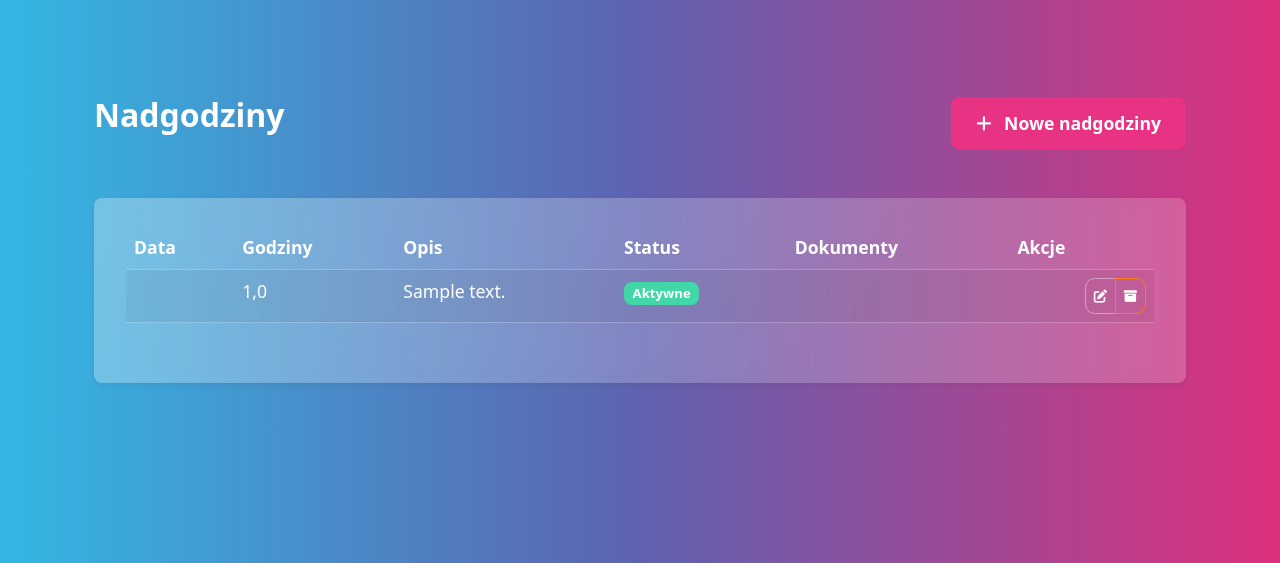
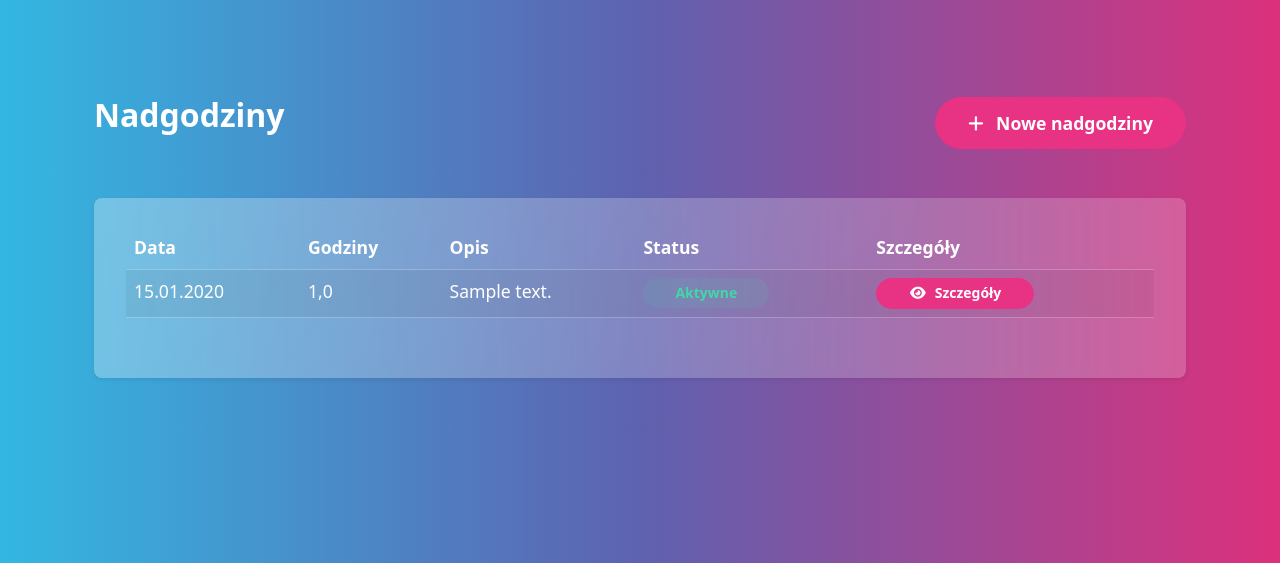
Before and after one commit to zeusjoan/django-timo, a Django app: page /nadgodziny/ in a window 1280 px wide. Shown: the part 84-647 px from the top of the page. Run offline with Django 4.2, Linux system fonts and the light colour scheme; a user stored in the database is signed in; tables that the repository leaves empty hold one stand-in row (values such as "Sample post"); some libraries are stand-ins or nearby versions.

Commit message:
Ujednolicenie wyglądu elementów interfejsu
- Ustandaryzowano wymiary i style przycisków 'Szczegóły' i pól statusu
- Dodano wspólne style CSS dla przycisków i badge'y
- Ujednolicono rozmiar czcionki, padding i wymiary minimalne
- Dodano zaokrąglone krawędzie (rounded-pill)
- Poprawiono wyrównanie i odstępy ikon
- Dodano status 'draft' do modeli Overtime i MonthlyReport

```diff
--- a/main/models.py
+++ b/main/models.py
@@ -76,7 +76,9 @@
 
 class MonthlyReport(models.Model):
     REPORT_STATUS = [
+        ('draft', 'Wersja robocza'),
         ('active', 'Aktywne'),
+        ('completed', 'Zakończone'),
         ('archived', 'Zarchiwizowane'),
     ]
 
@@ -195,7 +197,9 @@
 
 class Overtime(models.Model):
     OVERTIME_STATUS = [
+        ('draft', 'Wersja robocza'),
         ('active', 'Aktywne'),
+        ('completed', 'Zakończone'),
         ('archived', 'Zarchiwizowane'),
     ]
 
--- a/templates/main/overtime_list.html
+++ b/templates/main/overtime_list.html
@@ -5,7 +5,7 @@
 <div class="container mt-4">
     <div class="d-flex justify-content-between align-items-center mb-4">
         <h2>Nadgodziny</h2>
-        <a href="{% url 'overtime_create' %}" class="btn btn-primary">
+        <a href="{% url 'overtime_create' %}" class="btn btn-primary rounded-pill px-3">
             <i class="fas fa-plus me-1"></i> Nowe nadgodziny
         </a>
     </div>
@@ -20,52 +20,29 @@
                             <th>Godziny</th>
                             <th>Opis</th>
                             <th>Status</th>
-                            <th>Dokumenty</th>
-                            <th>Akcje</th>
+                            <th>Szczegóły</th>
                         </tr>
                     </thead>
                     <tbody>
                         {% for overtime in overtimes %}
                         <tr>
-                            <td>{{ overtime.date|date:"d.m.Y" }}</td>
+                            <td>{{ overtime.start_time|date:"d.m.Y" }}</td>
                             <td>{{ overtime.hours }}</td>
                             <td>{{ overtime.description }}</td>
                             <td>
-                                <span class="badge {% if overtime.status == 'active' %}bg-success{% else %}bg-secondary{% endif %}">
+                                <span class="badge rounded-pill {% if overtime.status == 'active' %}bg-success{% elif overtime.status == 'completed' %}bg-warning{% elif overtime.status == 'draft' %}bg-info{% else %}bg-secondary{% endif %} bg-opacity-10 text-{% if overtime.status == 'active' %}success{% elif overtime.status == 'completed' %}warning{% elif overtime.status == 'draft' %}info{% else %}secondary{% endif %} px-3">
                                     {{ overtime.get_status_display }}
                                 </span>
                             </td>
                             <td>
-                                {% if overtime.attachment %}
-                                <a href="{% url 'view_pdf' 'overtime' overtime.id 'attachment' %}"
-                                   class="btn btn-sm btn-outline-primary"
-                                   target="_blank"
-                                   data-bs-toggle="tooltip"
-                                   title="Pokaż załącznik">
-                                    <i class="fas fa-file-alt me-1"></i> Załącznik
+                                <a href="{% url 'overtime_detail' overtime.id %}" class="btn btn-sm btn-primary rounded-pill px-3" title="Szczegóły">
+                                    <i class="fas fa-eye fa-fw"></i><span class="ms-1">Szczegóły</span>
                                 </a>
-                                {% endif %}
-                            </td>
-                            <td class="text-end">
-                                <div class="btn-group btn-group-sm">
-                                    <a href="{% url 'overtime_edit' overtime.id %}" class="btn btn-outline-secondary btn-icon" data-bs-toggle="tooltip" title="Edytuj">
-                                        <i class="fas fa-edit fa-xs"></i>
-                                    </a>
-                                    {% if overtime.status == 'active' %}
-                                    <a href="{% url 'overtime_status_change' overtime.id 'archived' %}" class="btn btn-outline-danger btn-icon" data-bs-toggle="tooltip" title="Archiwizuj">
-                                        <i class="fas fa-archive fa-xs"></i>
-                                    </a>
-                                    {% else %}
-                                    <a href="{% url 'overtime_status_change' overtime.id 'active' %}" class="btn btn-outline-success btn-icon" data-bs-toggle="tooltip" title="Przywróć">
-                                        <i class="fas fa-undo fa-xs"></i>
-                                    </a>
-                                    {% endif %}
-                                </div>
                             </td>
                         </tr>
                         {% empty %}
                         <tr>
-                            <td colspan="6" class="text-center py-4">
+                            <td colspan="5" class="text-center py-4">
                                 <p class="text-muted mb-0">Brak nadgodzin do wyświetlenia</p>
                             </td>
                         </tr>
@@ -76,6 +53,24 @@
         </div>
     </div>
 </div>
+
+{% block extra_css %}
+<style>
+    /* Wspólne style dla przycisków i badge'y */
+    .btn-sm, .badge {
+        padding: 0.4rem 1rem;
+        font-size: 0.875rem;
+        line-height: 1.2;
+        min-width: 120px;
+        text-align: center;
+    }
+
+    /* Wspólne style dla ikon */
+    .btn-sm i, .badge i {
+        font-size: 0.875rem;
+    }
+</style>
+{% endblock %}
 
 {% block extra_js %}
 <script>
```
Also changed, not shown: templates/main/monthly_report_list.html (+23 -5 lines), templates/main/order_list.html (+14 -7 lines).
